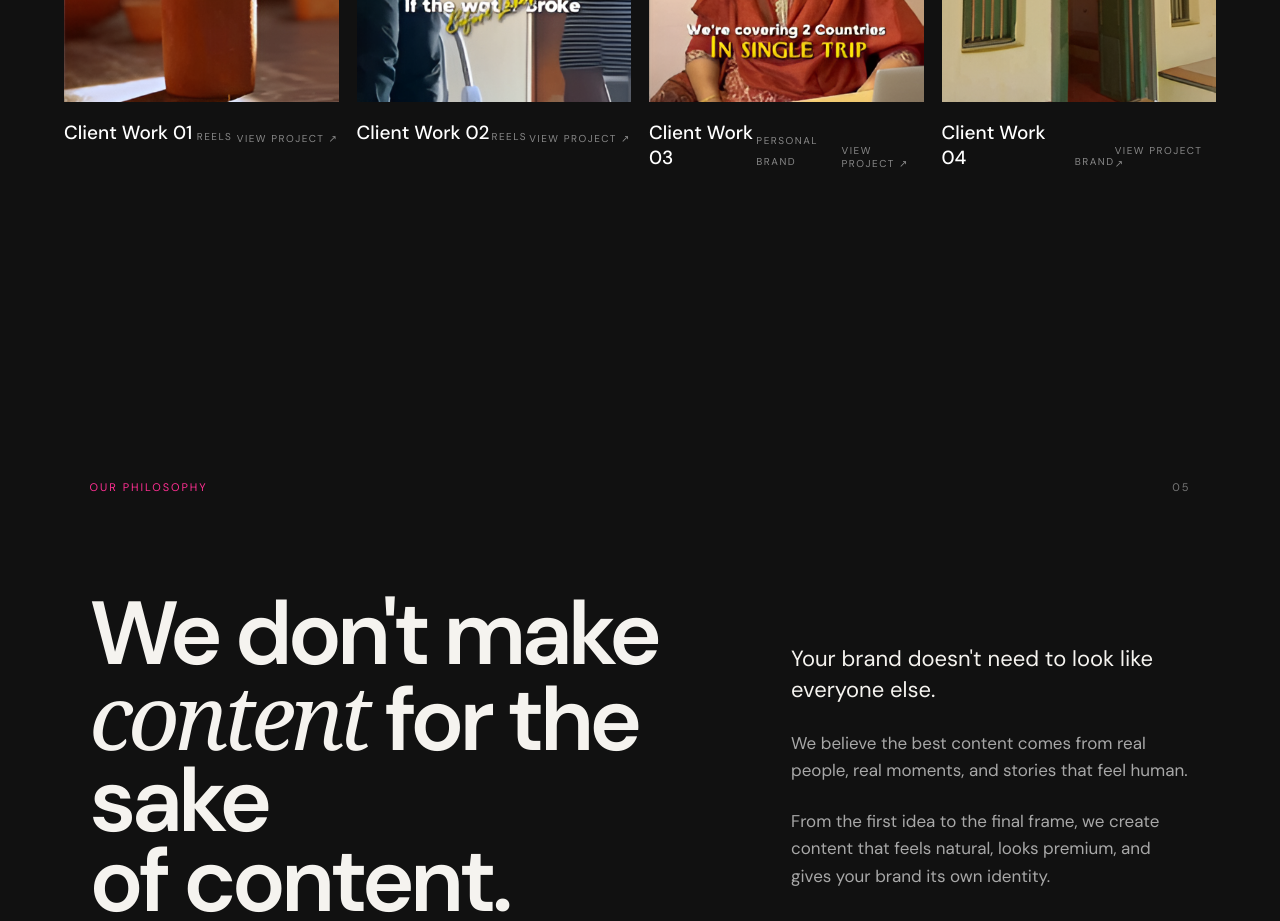
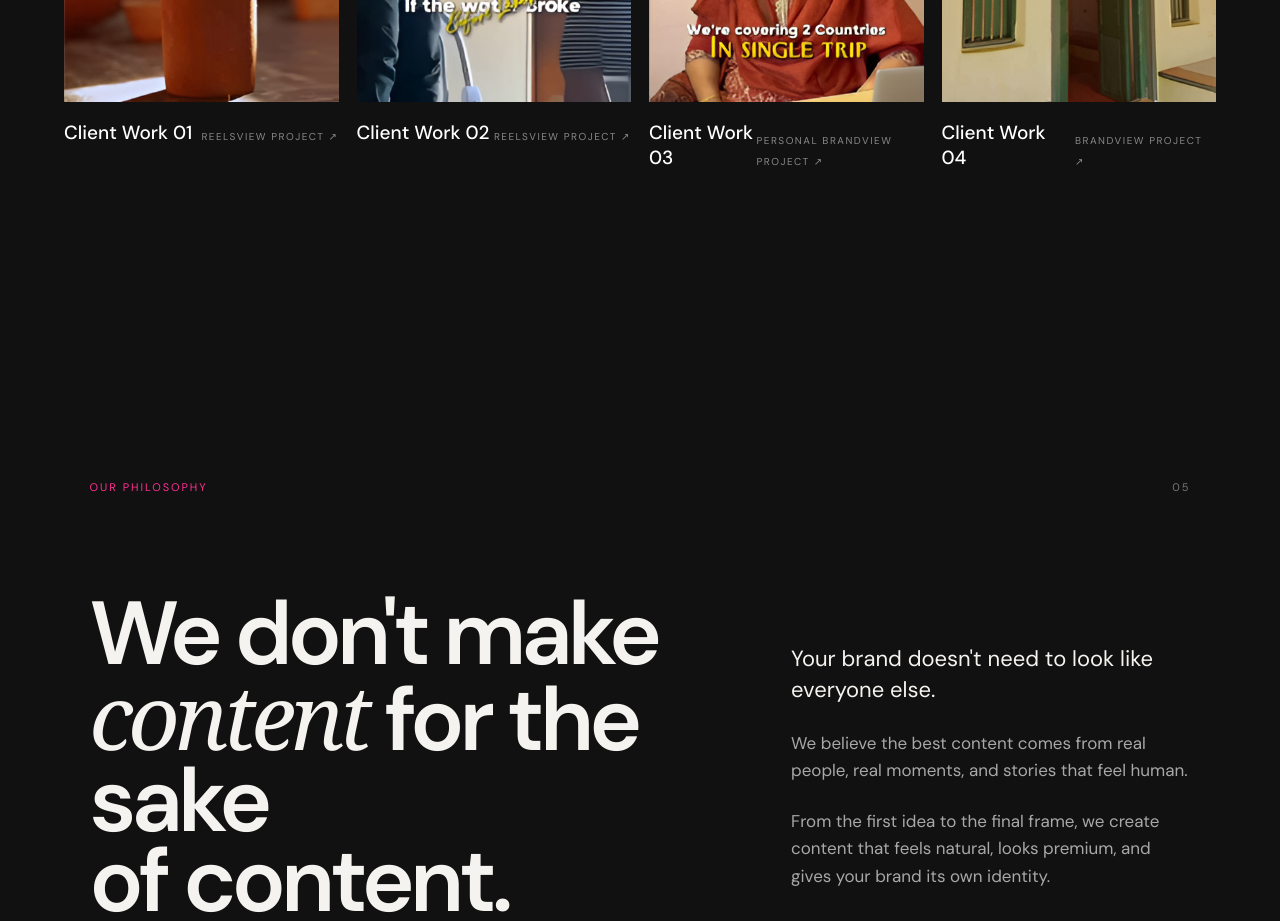
Before and after one commit to cadbury111/in-frame-medias, a React (Vite) app: page / in a window 1280 px wide. Shown: the part 2980-3901 px from the top of the page. Built offline with nearby package versions, Linux system fonts and the light colour scheme; a web font is replaced by a local one.

Commit message:
Show portfolio project titles

```diff
--- a/src/App.css
+++ b/src/App.css
@@ -11,6 +11,7 @@
   &:hover {
     border-color: var(--accent-border);
   }
+
   &:focus-visible {
     outline: 2px solid var(--accent);
     outline-offset: 2px;
@@ -42,8 +43,8 @@
     z-index: 1;
     top: 34px;
     height: 28px;
-    transform: perspective(2000px) rotateZ(300deg) rotateX(44deg) rotateY(39deg)
-      scale(1.4);
+    transform: perspective(2000px) rotateZ(300deg) rotateX(44deg)
+      rotateY(39deg) scale(1.4);
   }
 
   .vite {
@@ -51,8 +52,8 @@
     top: 107px;
     height: 26px;
     width: auto;
-    transform: perspective(2000px) rotateZ(300deg) rotateX(40deg) rotateY(39deg)
-      scale(0.8);
+    transform: perspective(2000px) rotateZ(300deg) rotateX(40deg)
+      rotateY(39deg) scale(0.8);
   }
 }
 
@@ -78,6 +79,7 @@
   & > div {
     flex: 1 1 0;
     padding: 32px;
+
     @media (max-width: 1024px) {
       padding: 24px 20px;
     }
@@ -130,6 +132,7 @@
     &:hover {
       box-shadow: var(--shadow);
     }
+
     .button-icon {
       height: 18px;
       width: 18px;
@@ -156,6 +159,7 @@
 #spacer {
   height: 88px;
   border-top: 1px solid var(--border);
+
   @media (max-width: 1024px) {
     height: 48px;
   }
@@ -167,7 +171,7 @@
 
   &::before,
   &::after {
-    content: '';
+    content: "";
     position: absolute;
     top: -4.5px;
     border: 5px solid transparent;
@@ -177,8 +181,65 @@
     left: 0;
     border-left-color: var(--border);
   }
+
   &::after {
     right: 0;
     border-right-color: var(--border);
   }
 }
+
+
+/* ========================================
+   PORTFOLIO PROJECT INFO
+======================================== */
+
+.portfolio-info h3 {
+  margin: 0 0 12px;
+  font-size: 18px;
+  font-weight: 500;
+}
+
+.portfolio-meta {
+  display: flex;
+  justify-content: space-between;
+  align-items: center;
+  width: 100%;
+}
+
+.portfolio-meta > span {
+  font-size: 11px;
+  letter-spacing: 1.5px;
+}
+
+.portfolio-view {
+  white-space: nowrap;
+}
+
+
+/* ========================================
+   PORTFOLIO MOBILE
+======================================== */
+
+@media (max-width: 768px) {
+
+  .portfolio-info h3 {
+    font-size: 16px;
+    margin-bottom: 10px;
+  }
+
+  .portfolio-meta {
+    display: flex;
+    justify-content: space-between;
+    align-items: center;
+    width: 100%;
+  }
+
+  .portfolio-meta > span {
+    font-size: 9px;
+  }
+
+  .portfolio-view {
+    white-space: nowrap;
+  }
+
+}
--- a/src/components/Portfolio.jsx
+++ b/src/components/Portfolio.jsx
@@ -102,17 +102,20 @@ function Portfolio() {
               </div>
 
               <div className="portfolio-info">
-                 <h3>{project.title}</h3>
 
-                <div>
-                  <span className="portfolio-category">
+                <h3>{project.title}</h3>
+
+                <div className="portfolio-meta">
+
+                  <span>
                     {project.category}
                   </span>
+
+                  <span className="portfolio-view">
+                    VIEW PROJECT ↗
+                  </span>
+
                 </div>
-
-                <span className="portfolio-view">
-                  VIEW PROJECT ↗
-                </span>
 
               </div>
 
```
